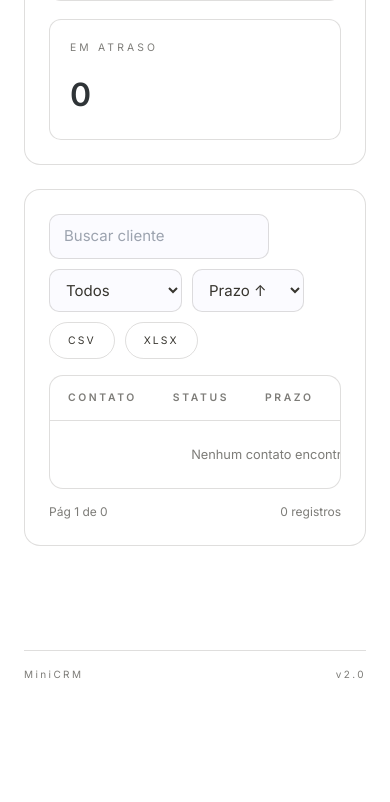
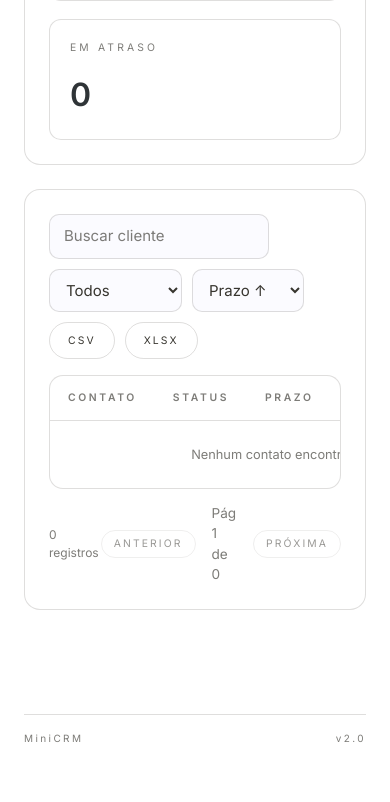
Before and after one commit to zdsbfkjfbc/minicrm, a Flask app: page / in a window 390 px wide. Shown: the part 879-1681 px from the top of the page. Before the commit the page ends 1557 px from the top, so only its background shows below. Run offline with Flask 3, Linux system fonts and the light colour scheme; the visitor is signed in with stand-in values (Sample User, id 1); data that the repository does not hold is empty; parts of the project's set-up code (start-up, migrations or seed data) failed here and were passed over; some libraries are stand-ins or nearby versions.

Commit message:
fix: polish UI for dark mode and mobile responsiveness

```diff
--- a/app/static/style.css
+++ b/app/static/style.css
@@ -334,6 +334,15 @@
 .filter-control.search {
     width: 220px;
     padding: 10px 14px;
+}
+
+.filter-control option {
+    background-color: var(--bg-color);
+    color: var(--text-color);
+}
+
+.filter-control::placeholder {
+    color: var(--light-text);
 }
 
 .contact-id {
--- a/app/templates/index.html
+++ b/app/templates/index.html
@@ -90,9 +90,25 @@
         </table>
     </div>
 
-    <div class="pagination-summary">
-        <span>Pág {{ contacts.page }} de {{ contacts.pages }}</span>
-        <span>{{ contacts.total }} registros</span>
+    <div class="pagination-wrapper" style="display: flex; justify-content: space-between; align-items: center; margin-top: 14px; font-size: 0.85rem; color: var(--light-text);">
+        <div class="pagination-summary" style="margin-top: 0;">
+            <span>{{ contacts.total }} registros</span>
+        </div>
+        <div class="pagination-controls" style="display: flex; gap: 8px; align-items: center;">
+            {% if contacts.has_prev %}
+                <a href="{{ url_for('index', page=contacts.prev_num, search=search_query, status=status_filter, sort=sort_by) }}" class="btn-pill btn-secondary btn-compact">Anterior</a>
+            {% else %}
+                <span class="btn-pill btn-secondary btn-compact" style="opacity: 0.5; pointer-events: none;">Anterior</span>
+            {% endif %}
+
+            <span style="margin: 0 8px;">Pág {{ contacts.page }} de {{ contacts.pages }}</span>
+
+            {% if contacts.has_next %}
+                <a href="{{ url_for('index', page=contacts.next_num, search=search_query, status=status_filter, sort=sort_by) }}" class="btn-pill btn-secondary btn-compact">Próxima</a>
+            {% else %}
+                <span class="btn-pill btn-secondary btn-compact" style="opacity: 0.5; pointer-events: none;">Próxima</span>
+            {% endif %}
+        </div>
     </div>
 </div>
 
```
